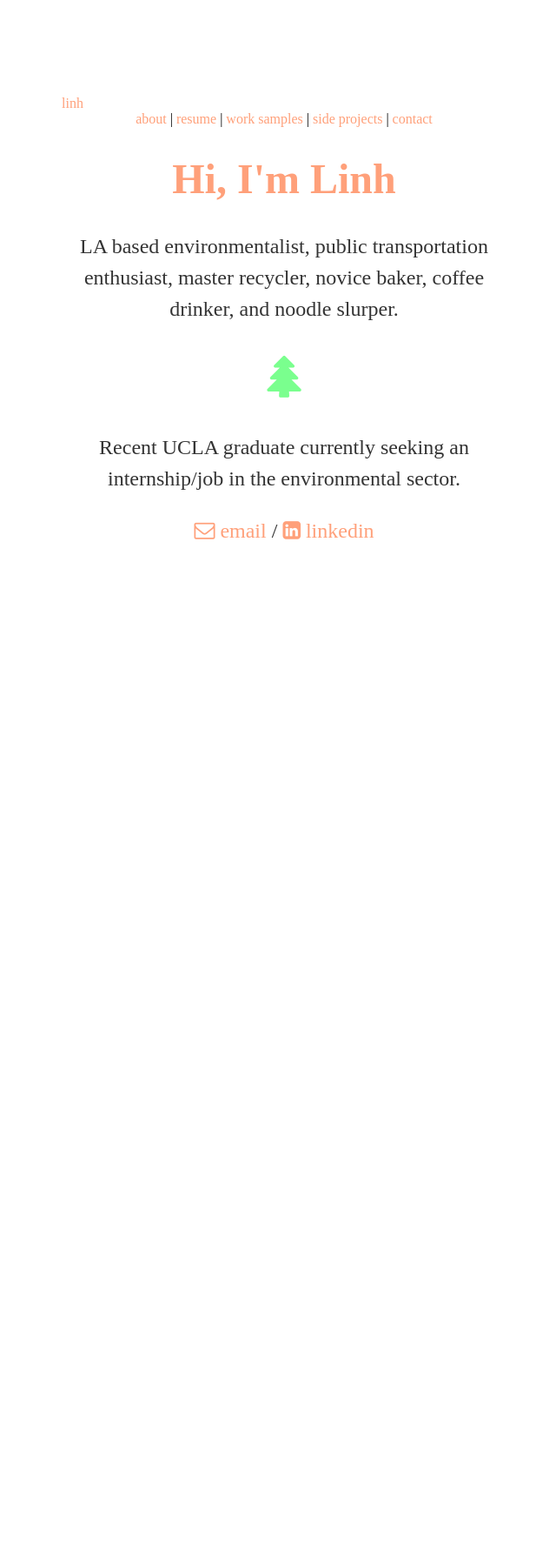
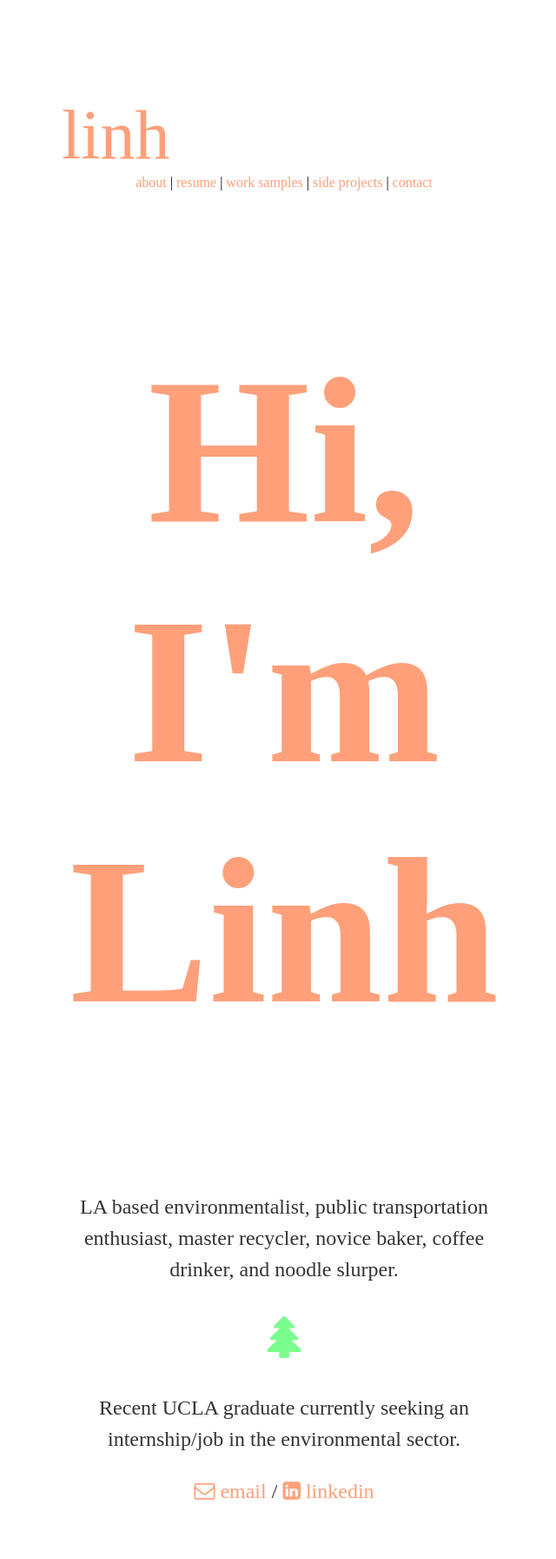
Before and after one commit to lttrinh/lttrinh.github.io, a Jekyll site: the page built from index.html, in a window 1280 px wide. Shown: the whole page at 87% size, without its empty margins (313-953 px from the left). Built offline with Jekyll 4.4.1, drawn with Linux system fonts in a browser that asks for light colours; before the commit the page ends 900 px from its top, so only the background shows below that.

Commit message:
Update main.css

```diff
--- a/css/main.css
+++ b/css/main.css
@@ -42,3 +42,9 @@
 .topnav {
     text-align: center;
 }
+
+.header {
+    font-family: 'futura';
+    font-size: 5em;
+    text-align: center;
+}
```
